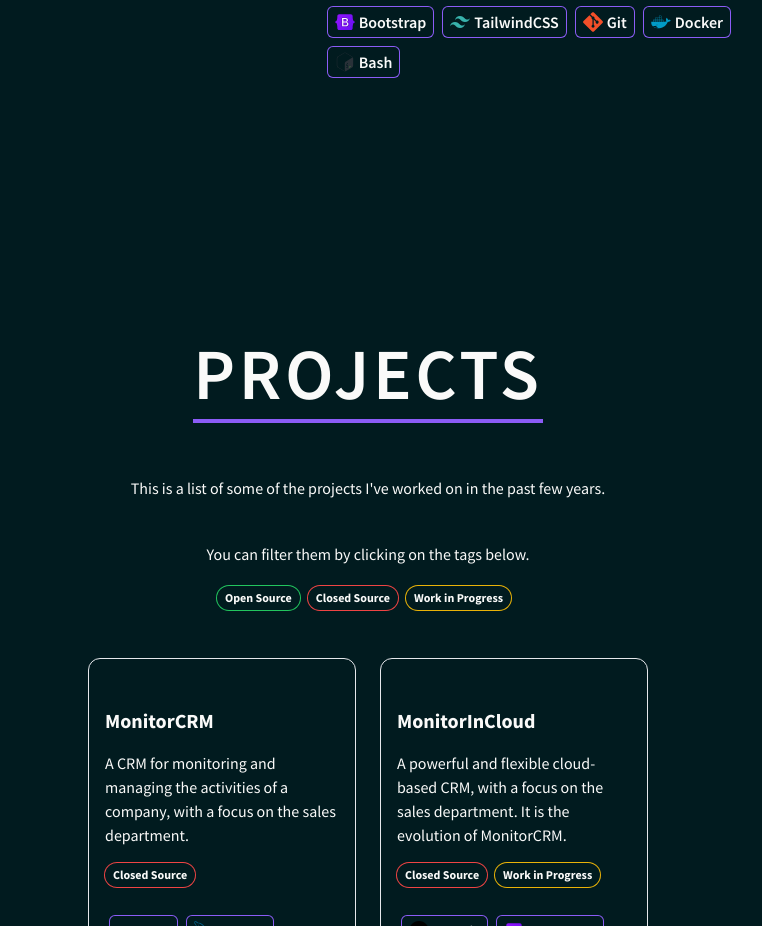
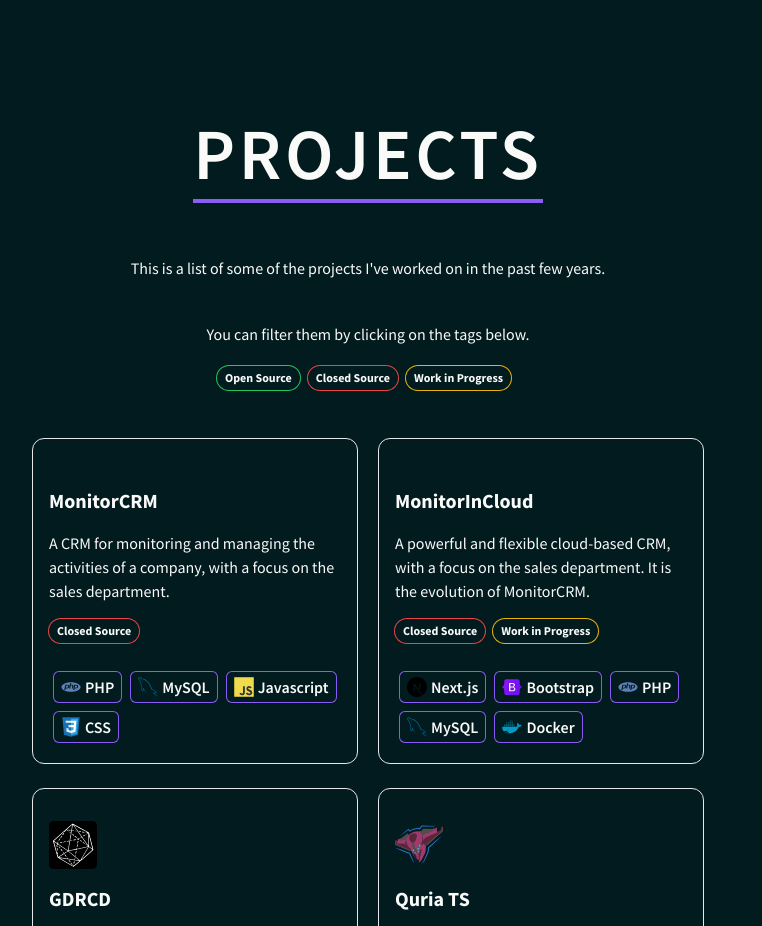
Before and after one commit to Kasui92/lucapattocchio.dev, a React (Vite) app: page / in a window 1280 px wide. Shown: the part 1874-2800 px from the top of the page, without its empty margins (272-1034 px from the left). Built offline with nearby package versions, Linux system fonts and the light colour scheme.

Commit message:
fix: improve responsiveness;

```diff
--- a/src/components/About/index.tsx
+++ b/src/components/About/index.tsx
@@ -10,7 +10,7 @@ import stack from '@/config/stack'
 const About = (): ReactElement => {
     return (
         <section className={`relative py-32`} id={`About`}>
-            <div className={`mx-auto w-[80%] xl:w-7/12`}>
+            <div className={`mx-auto max-w-6xl px-8`}>
                 <h2 className={`mb-20 text-center text-4xl font-semibold uppercase tracking-wider xl:text-7xl`}>
                     <span className={`border-b-4 border-violet-500`}>About Me</span>
                 </h2>
@@ -50,14 +50,14 @@ const About = (): ReactElement => {
                             ))}
                         </div>
                     </div>
-                    <div className={`order-1 grow xl:w-1/4`}>
+                    <div className={`order-1 grow`}>
                         <img
-                            className={`mx-auto aspect-square h-3/4 w-3/4 rotate-3 rounded-2xl object-cover shadow md:h-1/2 md:w-1/2 xl:hidden`}
+                            className={`mx-auto aspect-square h-[350px] w-[350px] rotate-3 rounded-2xl object-cover shadow xl:hidden`}
                             src={`/assets/aboutme.jpg`}
                             alt={`Luca Pattocchio`}
                         />
                         <img
-                            className={`hidden aspect-square rotate-3 rounded-2xl object-cover shadow xl:block`}
+                            className={`hidden aspect-square h-[520px] w-[390px] rotate-3 rounded-2xl object-cover shadow xl:block`}
                             src={`/assets/aboutme-xl.jpg`}
                             alt={`Luca Pattocchio`}
                         />
--- a/src/components/Projects/ProjectCard.tsx
+++ b/src/components/Projects/ProjectCard.tsx
@@ -14,7 +14,7 @@ import stack from '@/config/stack'
 const ProjectCard = ({ project, ...props }: { project: Project }): ReactElement => {
     return (
         <a
-            className={`relative mb-4 w-full rounded-xl border transition duration-300 ease-in-out hover:scale-110 `}
+            className={`relative mb-1 w-full rounded-xl border transition duration-300 ease-in-out hover:scale-110 `}
             href={project.url}
             aria-label={`Go to ${project.title} website`}
             target={`_blank`}
--- a/src/components/Projects/index.tsx
+++ b/src/components/Projects/index.tsx
@@ -36,7 +36,7 @@ const Projects = (): ReactElement => {
 
     return (
         <section className={`relative py-32`} id={`About`}>
-            <div className={`mx-auto w-[80%] xl:w-7/12`}>
+            <div className={`mx-auto max-w-6xl px-8`}>
                 <h2 className={`mb-16 text-center text-4xl font-semibold uppercase tracking-wider xl:text-7xl`}>
                     <span className={`border-b-4 border-violet-500`}>Projects</span>
                 </h2>
@@ -60,7 +60,7 @@ const Projects = (): ReactElement => {
                             ))}
                         </div>
                     </div>
-                    <div className={`flex flex-col gap-6`}>
+                    <div className={`mx-auto flex max-w-2xl flex-col gap-6`}>
                         {filteredProjects.length === 0 && (
                             <div className={`flex flex-col items-center justify-center`}>
                                 <h3 className={`text-2xl font-semibold`}>No projects found</h3>
@@ -68,7 +68,7 @@ const Projects = (): ReactElement => {
                             </div>
                         )}
                         {filteredProjects && filteredProjects.length > 0 && (
-                            <div className={`mx-auto grid grid-cols-1 gap-6 md:w-3/4 md:grid-cols-2`}>
+                            <div className={`mx-auto grid grid-cols-1 gap-2 md:grid-cols-2 md:gap-5`}>
                                 {filteredProjects.map((project, index) => (
                                     <ProjectCard project={project} key={index} />
                                 ))}
```
